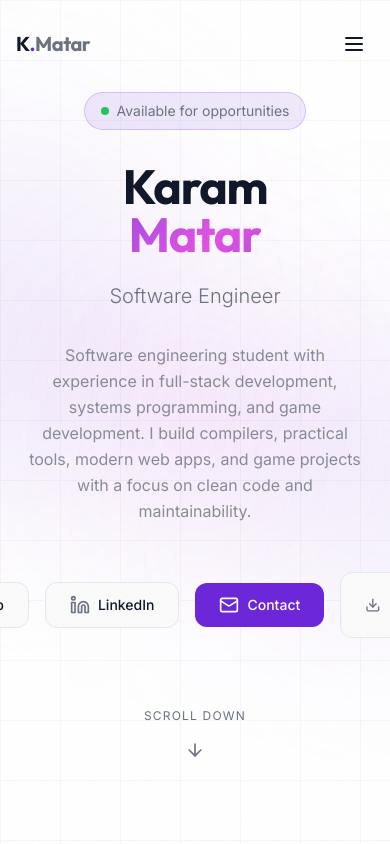
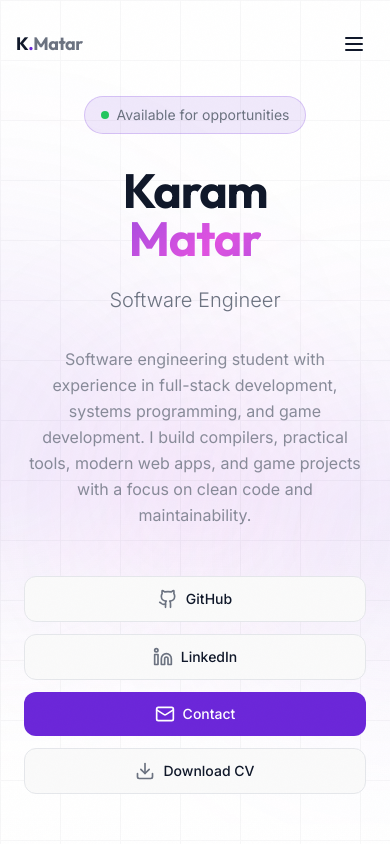
Before and after one commit to KarmaSora/Portfolio, a Next.js app: page / in a window 390 px wide. Shown: the top 844 px of the page. Built offline with nearby package versions, Linux system fonts and the light colour scheme.

Commit message:
Refactor layout and styling for responsive design across components

```diff
--- a/src/components/About.tsx
+++ b/src/components/About.tsx
@@ -107,7 +107,7 @@ export function About() {
             </div>
 
             {/* Stats Grid */}
-            <div className="grid grid-cols-3 gap-4 pt-8">
+            <div className="grid grid-cols-2 sm:grid-cols-3 gap-4 pt-8">
               {aboutContent.stats.map((stat: Stat, index: number) => {
                 const IconComponent = iconMap[stat.icon] || Code;
                 return (
--- a/src/components/Contact.tsx
+++ b/src/components/Contact.tsx
@@ -152,7 +152,7 @@ export function Contact() {
                 <h4 className="text-sm text-muted-foreground mb-4">
                   Connect With Me
                 </h4>
-                <div className="flex gap-4">
+                <div className="flex flex-col sm:flex-row gap-4">
                   {socialLinks.map((social) => (
                     <a
                       key={social.label}
--- a/src/components/Footer.tsx
+++ b/src/components/Footer.tsx
@@ -95,7 +95,7 @@ export function Footer() {
             © {currentYear} {personalInfo.name}. All rights reserved.
           </p>
           <p className="text-sm text-muted-foreground flex items-center gap-1">
-            Built with <Heart className="w-4 h-4 text-red-500" /> using Next.js & Tailwind
+            Built with Next.js & Tailwind
           </p>
           <button
             onClick={scrollToTop}
--- a/src/components/Hero.tsx
+++ b/src/components/Hero.tsx
@@ -47,7 +47,7 @@ export function Hero() {
   return (
     <section
       id="home"
-      className="relative min-h-screen flex items-center justify-center overflow-hidden"
+      className="relative min-h-screen flex items-start md:items-center justify-center overflow-x-hidden py-24 sm:py-28 md:py-0"
     >
       {/* Background Effects */}
       <div className="absolute inset-0 pointer-events-none">
@@ -130,13 +130,13 @@ export function Hero() {
           {/* Social Links */}
           <motion.div
             variants={itemVariants}
-            className="flex items-center justify-center gap-4 mb-16"
+            className="flex flex-col sm:flex-row sm:flex-wrap items-stretch sm:items-center justify-center gap-3 sm:gap-4 mb-12 sm:mb-16 w-full max-w-xl mx-auto"
           >
             <motion.a
               href={personalInfo.github}
               target="_blank"
               rel="noopener noreferrer"
-              className="group flex items-center gap-2 px-6 py-3 rounded-xl bg-card border border-border hover:border-primary/50 transition-all duration-300"
+              className="group flex items-center justify-center gap-2 px-6 py-3 rounded-xl bg-card border border-border hover:border-primary/50 transition-all duration-300 w-full sm:w-auto"
               whileHover={{ scale: 1.05, y: -2 }}
               whileTap={{ scale: 0.98 }}
             >
@@ -147,7 +147,7 @@ export function Hero() {
               href={personalInfo.linkedin}
               target="_blank"
               rel="noopener noreferrer"
-              className="group flex items-center gap-2 px-6 py-3 rounded-xl bg-card border border-border hover:border-primary/50 transition-all duration-300"
+              className="group flex items-center justify-center gap-2 px-6 py-3 rounded-xl bg-card border border-border hover:border-primary/50 transition-all duration-300 w-full sm:w-auto"
               whileHover={{ scale: 1.05, y: -2 }}
               whileTap={{ scale: 0.98 }}
             >
@@ -156,7 +156,7 @@ export function Hero() {
             </motion.a>
             <motion.a
               href={`mailto:${personalInfo.email}`}
-              className="group flex items-center gap-2 px-6 py-3 rounded-xl bg-primary text-primary-foreground transition-all duration-300"
+              className="group flex items-center justify-center gap-2 px-6 py-3 rounded-xl bg-primary text-primary-foreground transition-all duration-300 w-full sm:w-auto"
               whileHover={{ scale: 1.05, y: -2 }}
               whileTap={{ scale: 0.98 }}
             >
@@ -166,7 +166,7 @@ export function Hero() {
             <motion.a
               href={withBasePath(personalInfo.resumeUrl)}
               download
-              className="group flex items-center gap-2 px-6 py-3 rounded-xl bg-card border border-border hover:border-primary/50 transition-all duration-300"
+              className="group flex items-center justify-center gap-2 px-6 py-3 rounded-xl bg-card border border-border hover:border-primary/50 transition-all duration-300 w-full sm:w-auto"
               whileHover={{ scale: 1.05, y: -2 }}
               whileTap={{ scale: 0.98 }}
             >
--- a/src/components/Navigation.tsx
+++ b/src/components/Navigation.tsx
@@ -74,7 +74,7 @@ export function Navigation({ kioskMode, onKioskToggle }: NavigationProps) {
         kioskMode && "kiosk-hidden",
       )}
     >
-      <nav className="container mx-auto px-4 sm:px-6 flex items-center justify-between">
+      <nav className="container mx-auto px-4 sm:px-6 flex items-center justify-between gap-3">
         {/* Logo */}
         <a
           href="#home"
@@ -82,13 +82,13 @@ export function Navigation({ kioskMode, onKioskToggle }: NavigationProps) {
             e.preventDefault();
             handleNavClick("#home");
           }}
-          className="text-xl font-bold font-outfit tracking-tight group"
+          className="text-lg sm:text-xl font-bold font-outfit tracking-tight group min-w-0"
         >
           <span className="text-foreground group-hover:text-primary transition-colors">
             {firstName.charAt(0)}
           </span>
           <span className="text-primary">.</span>
-          <span className="text-muted-foreground group-hover:text-foreground transition-colors">
+          <span className="text-muted-foreground group-hover:text-foreground transition-colors truncate inline-block max-w-[9rem] sm:max-w-none align-bottom">
             {lastName}
           </span>
         </a>
@@ -154,13 +154,13 @@ export function Navigation({ kioskMode, onKioskToggle }: NavigationProps) {
       <AnimatePresence>
         {isOpen && (
           <motion.div
-            className="md:hidden absolute top-full left-0 right-0 bg-background/95 backdrop-blur-xl border-b border-border overflow-hidden"
+            className="md:hidden absolute top-full left-0 right-0 bg-background/95 backdrop-blur-xl border-b border-border max-h-[calc(100dvh-4rem)] overflow-y-auto overflow-x-hidden"
             initial={{ height: 0, opacity: 0 }}
             animate={{ height: "auto", opacity: 1 }}
             exit={{ height: 0, opacity: 0 }}
             transition={{ duration: 0.2 }}
           >
-            <div className="container mx-auto px-6 py-4 flex flex-col gap-4">
+            <div className="container mx-auto px-4 sm:px-6 py-4 pb-6 flex flex-col gap-4">
               {navItems.map((item) => (
                 <a
                   key={item.id}
--- a/src/components/Projects.tsx
+++ b/src/components/Projects.tsx
@@ -93,13 +93,14 @@ export function Projects() {
           <div className="w-20 h-1 bg-gradient-to-r from-primary to-purple-400 mx-auto rounded-full mb-8" />
 
           {/* Filter Tabs */}
-          <div className="inline-flex items-center gap-2 p-1 glass-card rounded-full">
+          <div className="max-w-full overflow-x-auto pb-1">
+            <div className="inline-flex items-center gap-2 p-1 glass-card rounded-full min-w-max">
               {filters.map((filterOption) => (
                 <motion.button
                   key={filterOption.id}
                   onClick={() => setFilter(filterOption.id)}
                   className={cn(
-                  "px-4 py-2 text-sm font-medium rounded-full transition-all duration-300 relative",
+                    "px-4 py-2 text-sm font-medium rounded-full transition-all duration-300 relative whitespace-nowrap",
                     filter === filterOption.id
                       ? "text-primary-foreground"
                       : "text-muted-foreground hover:text-foreground",
@@ -117,6 +118,7 @@ export function Projects() {
                   <span className="relative z-10">{filterOption.label}</span>
                 </motion.button>
               ))}
+            </div>
           </div>
         </motion.div>
 
```
Lines whose indentation alone changed are shown as unchanged.
